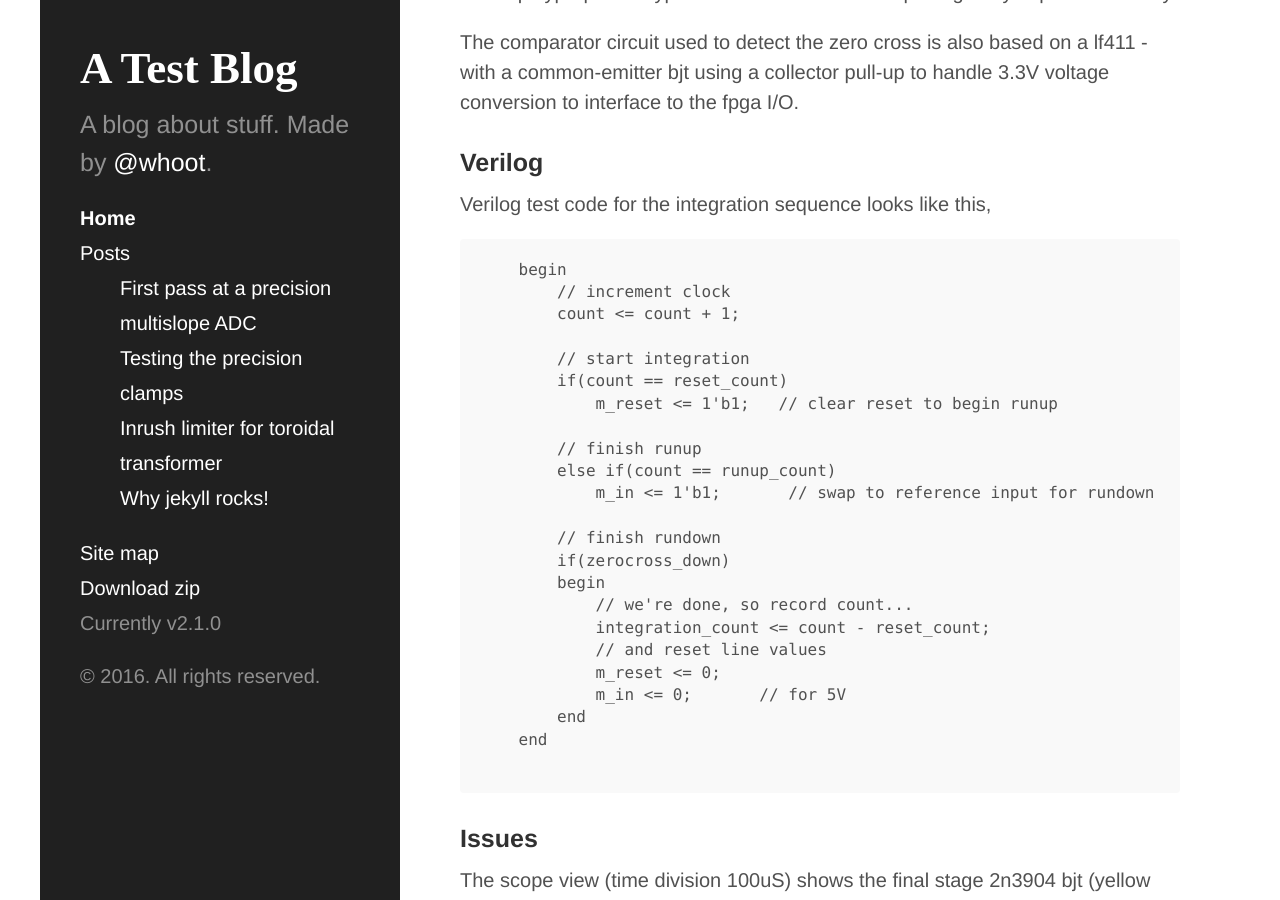
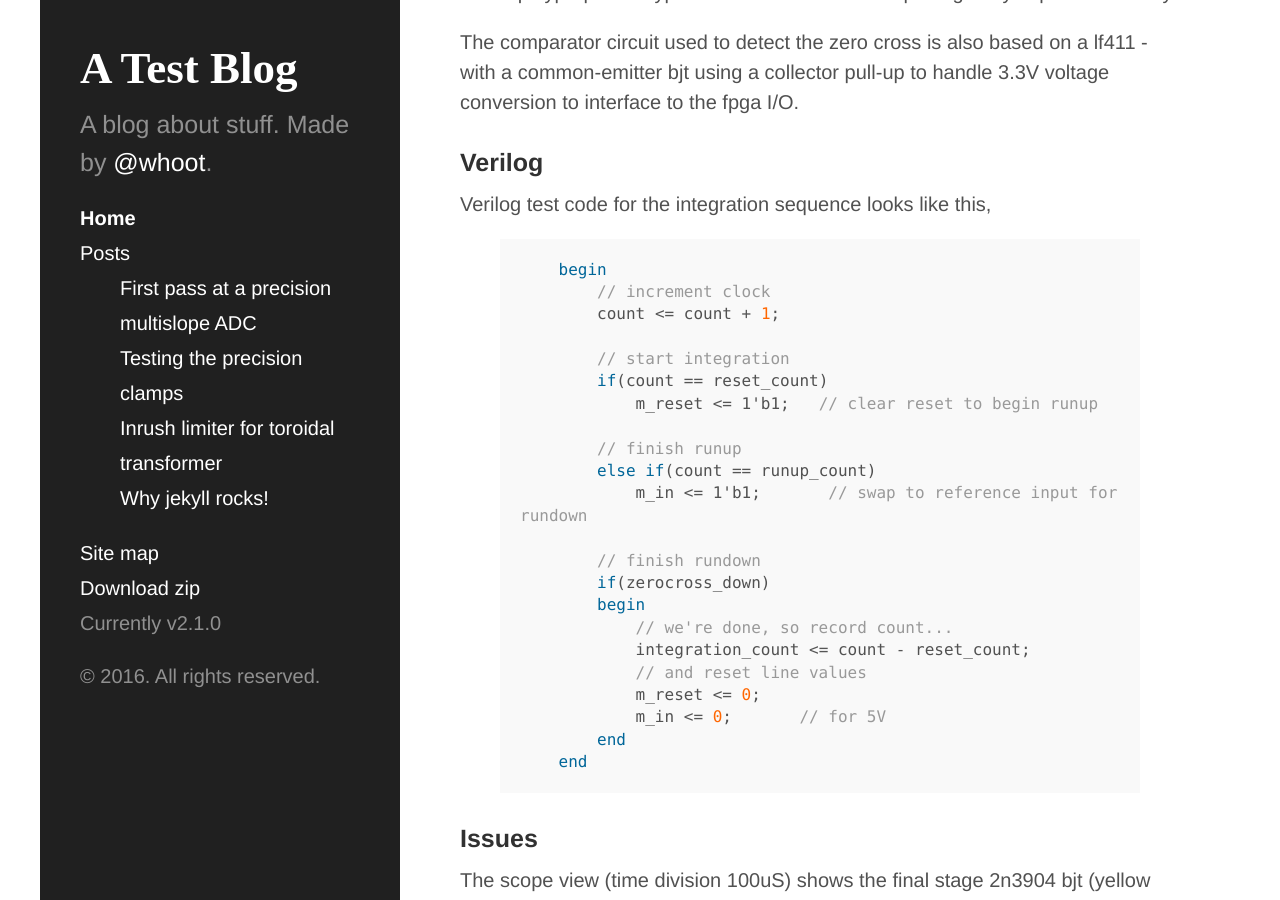
Before and after one commit to julian1/julian1.github.io, a Jekyll site: the page built from _posts/2016-12-24-multislope-adc.md, in a window 1280 px wide and 900 px high, scrolled down 1546 px. Built offline with Jekyll 4.4.1, drawn with Linux system fonts in a browser that asks for light colours.

Commit message:
syntax highlight

````diff
--- a/_posts/2016-12-24-multislope-adc.md
+++ b/_posts/2016-12-24-multislope-adc.md
@@ -44,7 +44,7 @@ The comparator circuit used to detect the zero cross is also based on a lf411 -
 
 Verilog test code for the integration sequence looks like this,
 
-```
+{% highlight verilog %}
     begin
         // increment clock
         count <= count + 1;
@@ -67,8 +67,9 @@ Verilog test code for the integration sequence looks like this,
             m_in <= 0;       // for 5V
         end
     end
+{% endhighlight %}
 
-```
+
 
 
 ### Issues
````
